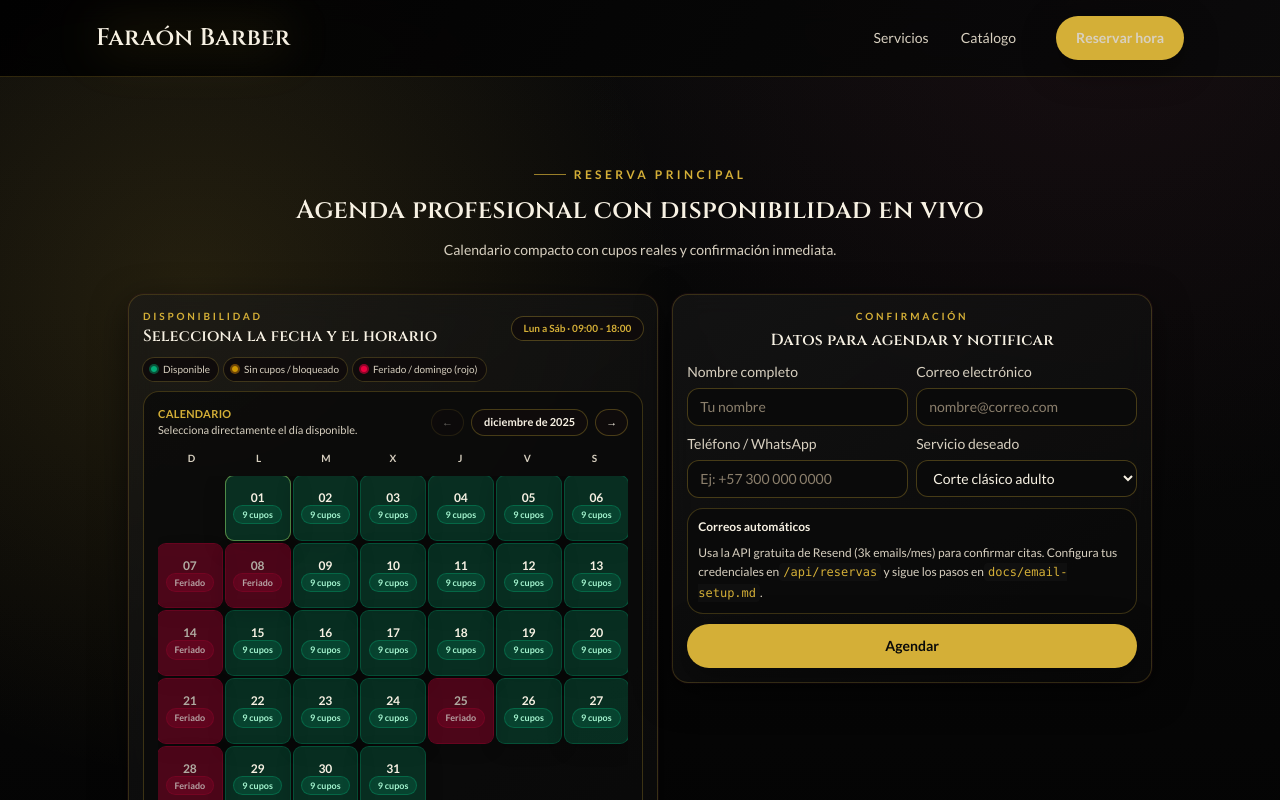
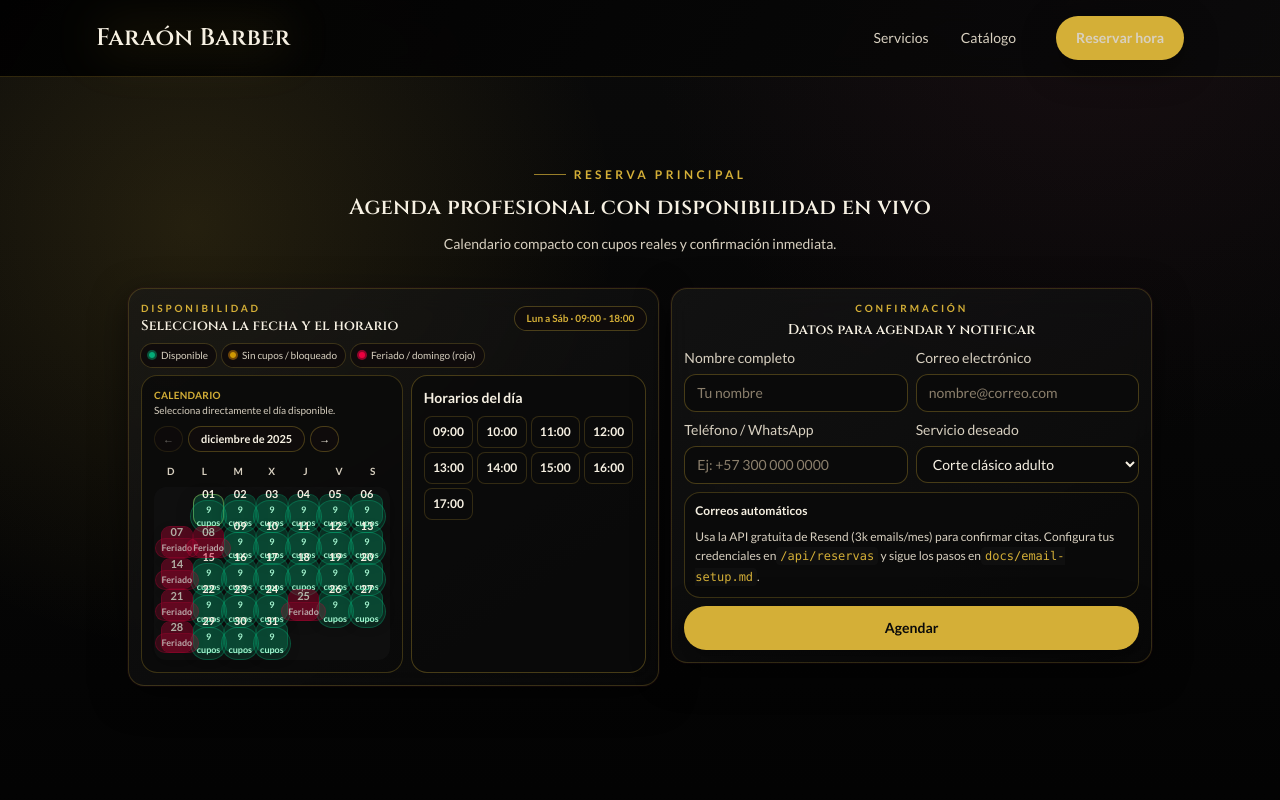
Before and after one commit to Mauriizio/faraon, a Next.js app: page /reservar in a window 1280 px wide. Shown: the top 800 px of the page. Built offline with nearby package versions, Linux system fonts and the light colour scheme.

Commit message:
Tighten reservas layout for full calendar view

```diff
--- a/app/reservar/page.tsx
+++ b/app/reservar/page.tsx
@@ -234,18 +234,18 @@
       eyebrow="Reserva principal"
       title="Agenda profesional con disponibilidad en vivo"
       description="Calendario compacto con cupos reales y confirmación inmediata."
-      className="pt-2 pb-6 sm:pt-3 sm:pb-8"
+      className="pt-3 pb-5 sm:pt-4 sm:pb-7"
       headerClassName="items-center text-center lg:w-full"
       headerWidthClassName="w-full"
-      titleClassName="mx-auto max-w-5xl text-pretty text-xl sm:text-2xl lg:text-[26px] lg:leading-tight"
-      descriptionClassName="mx-auto max-w-3xl text-[12px] sm:text-sm"
+      titleClassName="mx-auto max-w-5xl text-pretty text-lg sm:text-xl lg:text-[22px] lg:leading-[1.2]"
+      descriptionClassName="mx-auto max-w-3xl text-[11px] sm:text-sm"
     >
-      <div className="mx-auto grid w-full max-w-5xl items-start gap-2.5 sm:gap-3.5 lg:grid-cols-[1.05fr_0.95fr]">
-        <div className="glass-panel panel-hover flex min-w-0 flex-col gap-2.5 rounded-2xl p-2.5 sm:p-3.5">
+      <div className="mx-auto grid w-full max-w-5xl items-start gap-2 sm:gap-3 lg:grid-cols-[1.05fr_0.95fr]">
+        <div className="glass-panel panel-hover flex min-w-0 flex-col gap-2 rounded-2xl p-2.5 sm:p-3">
           <div className="flex flex-wrap items-center justify-between gap-1.5 sm:gap-2">
             <div>
               <p className="small-caps text-[10px] text-[#d4af37]">Disponibilidad</p>
-              <h3 className="section-title text-sm font-semibold text-[#f7f1e3] sm:text-base">Selecciona la fecha y el horario</h3>
+              <h3 className="section-title text-xs font-semibold text-[#f7f1e3] sm:text-sm">Selecciona la fecha y el horario</h3>
             </div>
             <span className="rounded-full bg-[#0f0b0b] px-3 py-1 text-[10px] font-semibold text-[#d4af37] ring-1 ring-[#d4af37]/30">
               Lun a Sáb · 09:00 - 18:00
@@ -267,13 +267,14 @@
             </span>
           </div>
 
-          <div className="rounded-2xl border border-[#d4af37]/25 bg-[#0b0b0b]/80 p-3 sm:p-3.5 max-w-[540px] w-full mx-auto">
-            <div className="mb-2 flex flex-wrap items-center justify-between gap-2 sm:gap-3">
+          <div className="grid w-full grid-cols-1 gap-2 sm:grid-cols-[1fr_0.9fr] sm:items-start">
+            <div className="rounded-2xl border border-[#d4af37]/25 bg-[#0b0b0b]/80 p-2.5 sm:p-3 max-w-[520px] w-full mx-auto">
+              <div className="mb-2 flex flex-wrap items-center justify-between gap-1.5 sm:gap-2">
                 <div>
-                <p className="text-[11px] font-semibold uppercase tracking-wide text-[#d4af37]">Calendario</p>
-                <p className="text-[11px] text-[#d8d0c0]">Selecciona directamente el día disponible.</p>
+                  <p className="text-[10px] font-semibold uppercase tracking-wide text-[#d4af37]">Calendario</p>
+                  <p className="text-[10px] text-[#d8d0c0]">Selecciona directamente el día disponible.</p>
                 </div>
-            <div className="flex items-center gap-2">
+                <div className="flex items-center gap-1.5">
                   <button
                     type="button"
                     onClick={() => {
@@ -285,7 +286,7 @@
                       setSelectedSlot(null);
                       setSelectedDateKey(undefined);
                     }}
-                  className="rounded-full border border-[#d4af37]/30 bg-[#0f0b0b] px-2.5 py-1 text-[11px] font-semibold text-[#f7f1e3] transition hover:border-[#d4af37]/60 disabled:cursor-not-allowed disabled:opacity-40"
+                    className="rounded-full border border-[#d4af37]/30 bg-[#0f0b0b] px-2 py-1 text-[11px] font-semibold text-[#f7f1e3] transition hover:border-[#d4af37]/60 disabled:cursor-not-allowed disabled:opacity-40"
                     aria-label="Mes anterior"
                     disabled={currentMonth <= new Date(today.getFullYear(), today.getMonth(), 1)}
                   >
@@ -303,7 +304,7 @@
                       setSelectedSlot(null);
                       setSelectedDateKey(undefined);
                     }}
-                  className="rounded-full border border-[#d4af37]/30 bg-[#0f0b0b] px-2.5 py-1 text-[11px] font-semibold text-[#f7f1e3] transition hover:border-[#d4af37]/60"
+                    className="rounded-full border border-[#d4af37]/30 bg-[#0f0b0b] px-2 py-1 text-[11px] font-semibold text-[#f7f1e3] transition hover:border-[#d4af37]/60"
                     aria-label="Mes siguiente"
                   >
                     →
@@ -311,7 +312,7 @@
                 </div>
               </div>
 
-            <div className="mb-1.5 grid grid-cols-7 text-center text-[10px] font-semibold uppercase tracking-wide text-[#d8d0c0]">
+              <div className="mb-1 grid grid-cols-7 text-center text-[10px] font-semibold uppercase tracking-wide text-[#d8d0c0]">
                 {weekDayLabels.map((label) => (
                   <span key={label} className="py-1">
                     {label}
@@ -319,7 +320,7 @@
                 ))}
               </div>
 
-            <div className="grid grid-cols-7 gap-0.5 overflow-hidden sm:gap-1">
+              <div className="grid grid-cols-7 gap-0.5 rounded-xl bg-[#0f0f0f] p-1.5 sm:gap-0.5 sm:p-2">
                 {weeks.map((week, idx) => (
                   <div key={idx} className="contents">
                     {week.map((day, dayIdx) => {
@@ -339,19 +340,19 @@
                             setSelectedSlot(null);
                           }}
                           disabled={disabled}
-                        className={`group flex aspect-square min-h-[30px] w-full flex-col items-center justify-center gap-0.5 rounded-lg px-1 py-1 text-center text-[10px] font-semibold transition focus-visible:outline focus-visible:outline-2 focus-visible:outline-offset-2 focus-visible:outline-[#d4af37] ${
+                          className={`group flex aspect-square min-h-[28px] w-full flex-col items-center justify-center gap-0.5 rounded-lg px-1 py-1 text-center text-[9px] font-semibold transition focus-visible:outline focus-visible:outline-2 focus-visible:outline-offset-2 focus-visible:outline-[#d4af37] ${
                             statusColor(day.status)
                           } ${
                             isActive
-                            ? "shadow-[0_0_0_1px_rgba(212,175,55,0.6),0_8px_22px_rgba(0,0,0,0.28)]"
-                            : "shadow-[0_6px_18px_rgba(0,0,0,0.22)]"
-                        } ${disabled ? "opacity-70" : "hover:scale-[1.01]"}`}
+                              ? "shadow-[0_0_0_1px_rgba(212,175,55,0.6),0_6px_18px_rgba(0,0,0,0.25)]"
+                              : "shadow-[0_4px_14px_rgba(0,0,0,0.18)]"
+                          } ${disabled ? "opacity-70" : "hover:scale-[1.005]"}`}
                           aria-label={`Día ${day.label} ${day.status === "disponible" ? "disponible" : "no disponible"}`}
                         >
-                        <span className="text-xs leading-none text-[#f7f1e3]">
+                          <span className="text-[11px] leading-none text-[#f7f1e3]">
                             {day.date.getDate().toString().padStart(2, "0")}
                           </span>
-                        <span className={`rounded-full px-2 py-0.5 text-[9px] font-semibold ${statusBadgeClasses(day.status)}`}>
+                          <span className={`rounded-full px-1.5 py-0.5 text-[9px] font-semibold ${statusBadgeClasses(day.status)}`}>
                             {day.status === "disponible"
                               ? `${day.availableSlots.length} cupos`
                               : day.status === "feriado"
@@ -366,7 +367,7 @@
               </div>
             </div>
 
-          <div className="rounded-2xl border border-[#d4af37]/30 bg-[#0b0b0b]/80 p-3 sm:p-3.5 max-w-[540px] w-full mx-auto">
+            <div className="rounded-2xl border border-[#d4af37]/30 bg-[#0b0b0b]/80 p-2.5 sm:p-3 max-w-[520px] w-full mx-auto h-full">
               <div className="flex flex-wrap items-center justify-between gap-2">
                 <p className="text-sm font-semibold text-[#f7f1e3]">Horarios del día</p>
                 {selectedDay?.status !== "disponible" && (
@@ -375,7 +376,7 @@
                   </span>
                 )}
               </div>
-            <div className="mt-2 grid grid-cols-2 gap-1.5 sm:grid-cols-3 lg:grid-cols-4">
+              <div className="mt-2 grid grid-cols-2 gap-1 sm:grid-cols-3 lg:grid-cols-4">
                 {selectedDay?.availableSlots.length ? (
                   selectedDay.availableSlots.map((slot) => {
                     const isActive = slot === selectedSlot;
@@ -383,7 +384,7 @@
                       <button
                         key={slot}
                         onClick={() => setSelectedSlot(slot)}
-                      className={`rounded-lg px-2 py-2 text-[13px] font-semibold transition focus-visible:outline focus-visible:outline-2 focus-visible:outline-offset-2 focus-visible:outline-[#d4af37] ${
+                        className={`rounded-lg px-2 py-1.5 text-[12px] font-semibold transition focus-visible:outline focus-visible:outline-2 focus-visible:outline-offset-2 focus-visible:outline-[#d4af37] ${
                           isActive
                             ? "border border-[#d4af37] bg-[#0f0b0b] text-[#f7f1e3] shadow-[0_0_0_1px_rgba(212,175,55,0.35)]"
                             : "border border-[#d4af37]/20 bg-[#0a0a0a] text-[#f7f1e3] hover:border-[#d4af37]/60"
@@ -394,19 +395,20 @@
                     );
                   })
                 ) : (
-                <p className="col-span-full text-sm text-[#d8d0c0]">Elige otra fecha para ver horarios disponibles.</p>
+                  <p className="col-span-full text-xs text-[#d8d0c0]">Elige otra fecha para ver horarios disponibles.</p>
                 )}
+              </div>
             </div>
           </div>
         </div>
 
         <form
           onSubmit={handleSubmit}
-          className="glass-panel panel-hover mx-auto flex w-full max-w-[520px] min-w-0 flex-col gap-2.5 rounded-2xl p-3 sm:p-3.5"
+          className="glass-panel panel-hover mx-auto flex w-full max-w-[500px] min-w-0 flex-col gap-2 rounded-2xl p-3"
         >
           <div className="text-center">
             <p className="small-caps text-[10px] text-[#d4af37]">Confirmación</p>
-            <h3 className="section-title mt-1 text-base font-semibold text-[#f7f1e3]">Datos para agendar y notificar</h3>
+            <h3 className="section-title mt-1 text-sm font-semibold text-[#f7f1e3]">Datos para agendar y notificar</h3>
           </div>
 
           <div className="grid gap-2 sm:grid-cols-2">
```
Lines whose indentation alone changed are shown as unchanged.
